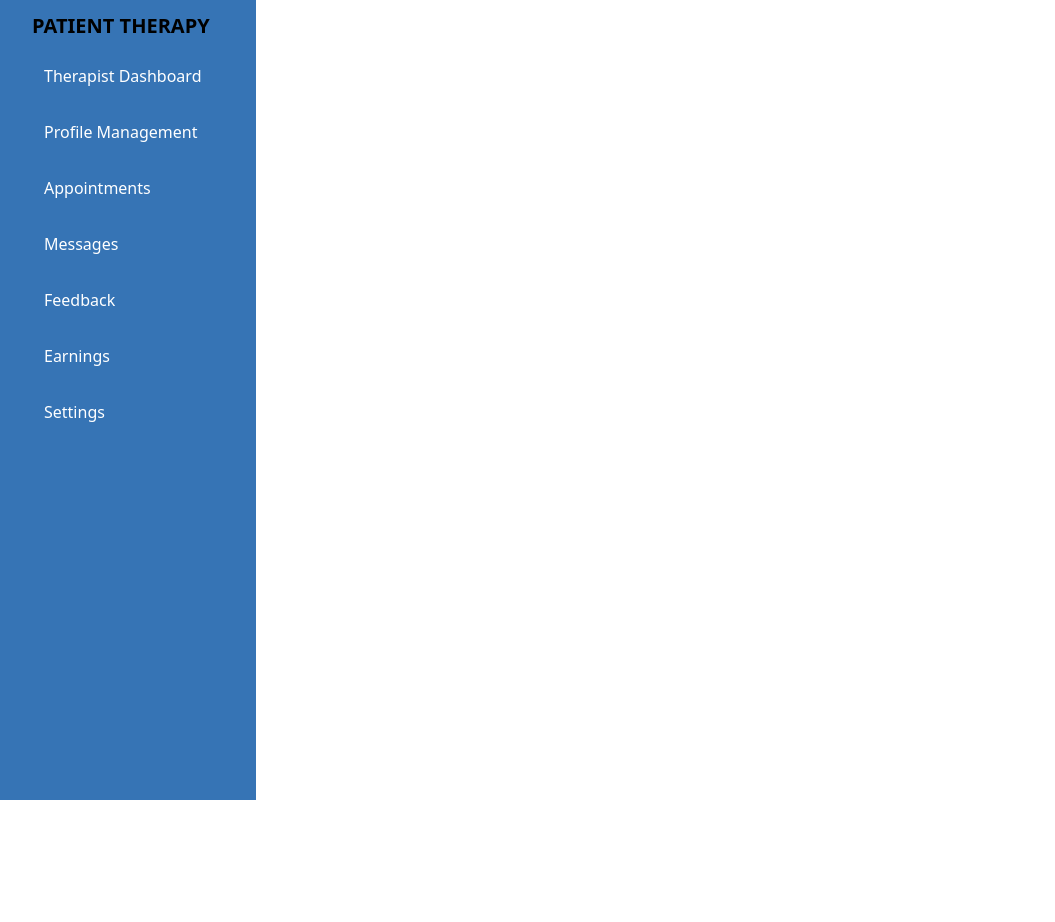
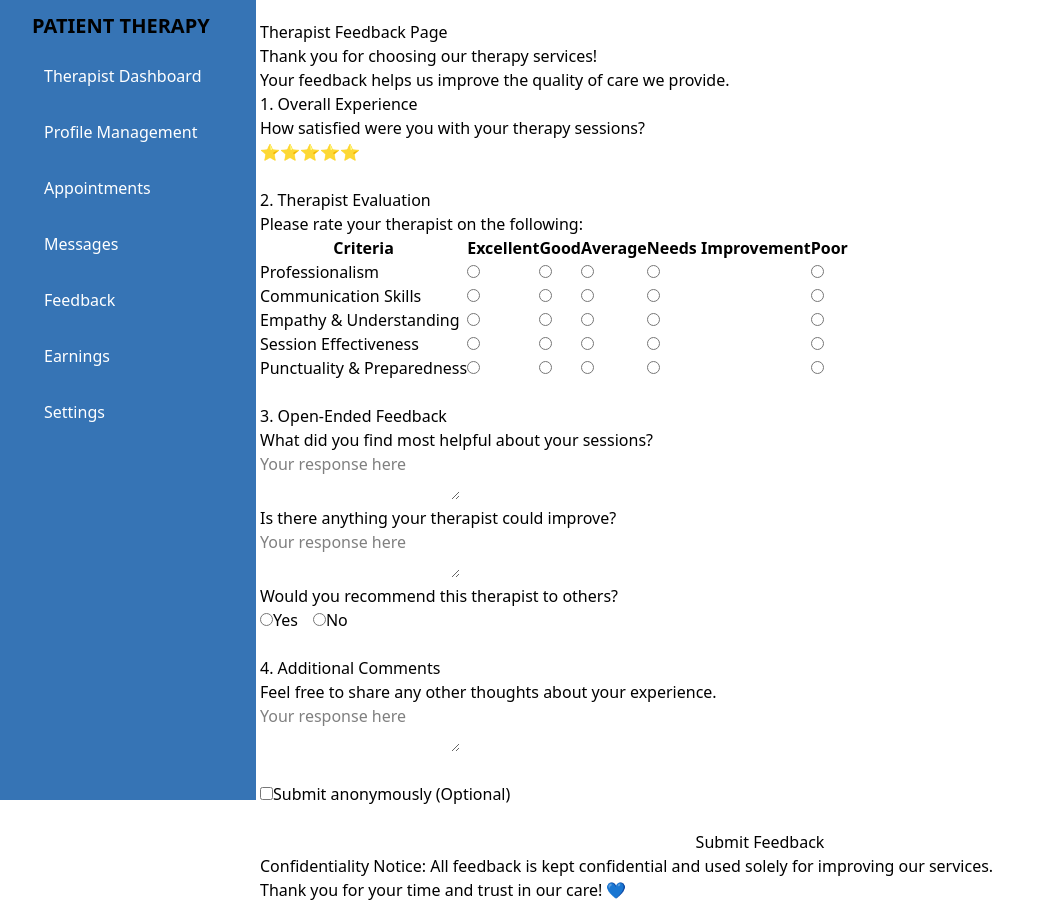
Before and after one commit to nyamweyakemunto/Therapy-Project, a React (Vite) app: page /feedback in a window 1280 px wide. Shown: the whole page, without its empty margins (0-1055 px from the left). Before the commit the page ends 800 px from the top, so only its background shows below. Built offline with nearby package versions, Linux system fonts and the light colour scheme.

Commit message:
Update TherapistFeedback.jsx

```diff
--- a/src/components/pages/therapists/TherapistFeedback.jsx
+++ b/src/components/pages/therapists/TherapistFeedback.jsx
@@ -1,11 +1,211 @@
-import React from 'react'
-import Sidebar from '../../TherapistSideBar'
+import React, { useState } from 'react';
+import Sidebar from '../../TherapistSideBar';
+
 const TherapistFeedback = () => {
+  const [rating, setRating] = useState(0);
+  const [formData, setFormData] = useState({
+    professionalism: '',
+    communication: '',
+    empathy: '',
+    effectiveness: '',
+    punctuality: '',
+    mostHelpful: '',
+    improvements: '',
+    recommend: '',
+    additionalComments: '',
+    anonymous: false
+  });
+
+  const handleStarClick = (value) => {
+    setRating(value);
+  };
+
+  const handleChange = (e) => {
+    const { name, value, type, checked } = e.target;
+    setFormData(prev => ({
+      ...prev,
+      [name]: type === 'checkbox' ? checked : value
+    }));
+  };
+
+  const handleSubmit = (e) => {
+    e.preventDefault();
+    const feedbackData = {
+      ...formData,
+      overallRating: rating
+    };
+    console.log('Feedback submitted:', feedbackData);
+    // Here you would typically send the data to your backend
+    alert('Thank you for your feedback!');
+    // Reset form
+    setRating(0);
+    setFormData({
+      professionalism: '',
+      communication: '',
+      empathy: '',
+      effectiveness: '',
+      punctuality: '',
+      mostHelpful: '',
+      improvements: '',
+      recommend: '',
+      additionalComments: '',
+      anonymous: false
+    });
+  };
+
   return (
     <Sidebar>
+      <div className="therapist-feedback-container">
+        <h1 className="feedback-title">Therapist Feedback Page</h1>
+        <p className="feedback-intro">
+          Thank you for choosing our therapy services!<br />
+          Your feedback helps us improve the quality of care we provide.
+        </p>
 
+        <form onSubmit={handleSubmit} className="feedback-form">
+          {/* Overall Experience */}
+          <div className="feedback-section">
+            <h2>1. Overall Experience</h2>
+            <p>How satisfied were you with your therapy sessions?</p>
+            <div className="rating-stars">
+              {[1, 2, 3, 4, 5].map((value) => (
+                <span
+                  key={value}
+                  className={`star ${value <= rating ? 'active' : ''}`}
+                  onClick={() => handleStarClick(value)}
+                >
+                  ⭐
+                </span>
+              ))}
+            </div>
+          </div>
+
+          {/* Therapist Evaluation */}
+          <div className="feedback-section">
+            <h2>2. Therapist Evaluation</h2>
+            <p>Please rate your therapist on the following:</p>
+
+            <table className="evaluation-table">
+              <thead>
+                <tr>
+                  <th>Criteria</th>
+                  <th>Excellent</th>
+                  <th>Good</th>
+                  <th>Average</th>
+                  <th>Needs Improvement</th>
+                  <th>Poor</th>
+                </tr>
+              </thead>
+              <tbody>
+                {[
+                  { name: 'professionalism', label: 'Professionalism' },
+                  { name: 'communication', label: 'Communication Skills' },
+                  { name: 'empathy', label: 'Empathy & Understanding' },
+                  { name: 'effectiveness', label: 'Session Effectiveness' },
+                  { name: 'punctuality', label: 'Punctuality & Preparedness' }
+                ].map((item) => (
+                  <tr key={item.name}>
+                    <td>{item.label}</td>
+                    {[5, 4, 3, 2, 1].map((value) => (
+                      <td key={value}>
+                        <input
+                          type="radio"
+                          name={item.name}
+                          value={value}
+                          checked={parseInt(formData[item.name]) === value}
+                          onChange={handleChange}
+                        />
+                      </td>
+                    ))}
+                  </tr>
+                ))}
+              </tbody>
+            </table>
+          </div>
+
+          {/* Open-Ended Feedback */}
+          <div className="feedback-section">
+            <h2>3. Open-Ended Feedback</h2>
+            <p>What did you find most helpful about your sessions?</p>
+            <textarea
+              name="mostHelpful"
+              value={formData.mostHelpful}
+              onChange={handleChange}
+              placeholder="Your response here"
+            />
+
+            <p>Is there anything your therapist could improve?</p>
+            <textarea
+              name="improvements"
+              value={formData.improvements}
+              onChange={handleChange}
+              placeholder="Your response here"
+            />
+
+            <p>Would you recommend this therapist to others?</p>
+            <div className="recommend-options">
+              <label>
+                <input
+                  type="radio"
+                  name="recommend"
+                  value="yes"
+                  checked={formData.recommend === 'yes'}
+                  onChange={handleChange}
+                />
+                Yes
+              </label>
+              <label>
+                <input
+                  type="radio"
+                  name="recommend"
+                  value="no"
+                  checked={formData.recommend === 'no'}
+                  onChange={handleChange}
+                  style={{ marginLeft: '15px' }}
+                />
+                No
+              </label>
+            </div>
+          </div>
+
+          {/* Additional Comments */}
+          <div className="feedback-section">
+            <h2>4. Additional Comments</h2>
+            <p>Feel free to share any other thoughts about your experience.</p>
+            <textarea
+              name="additionalComments"
+              value={formData.additionalComments}
+              onChange={handleChange}
+              placeholder="Your response here"
+            />
+          </div>
+
+          {/* Anonymous Submission */}
+          <div className="anonymous-option">
+            <label>
+              <input
+                type="checkbox"
+                name="anonymous"
+                checked={formData.anonymous}
+                onChange={handleChange}
+              />
+              Submit anonymously (Optional)
+            </label>
+          </div>
+
+          {/* Submit Button */}
+          <button type="submit" className="submit-feedback-btn">
+            Submit Feedback
+          </button>
+        </form>
+
+        <p className="confidentiality-notice">
+          Confidentiality Notice: All feedback is kept confidential and used solely for improving our services.<br />
+          Thank you for your time and trust in our care! <span className="heart">💙</span>
+        </p>
+      </div>
     </Sidebar>
-)
-}
+  );
+};
 
-export default TherapistFeedback
+export default TherapistFeedback;
```
